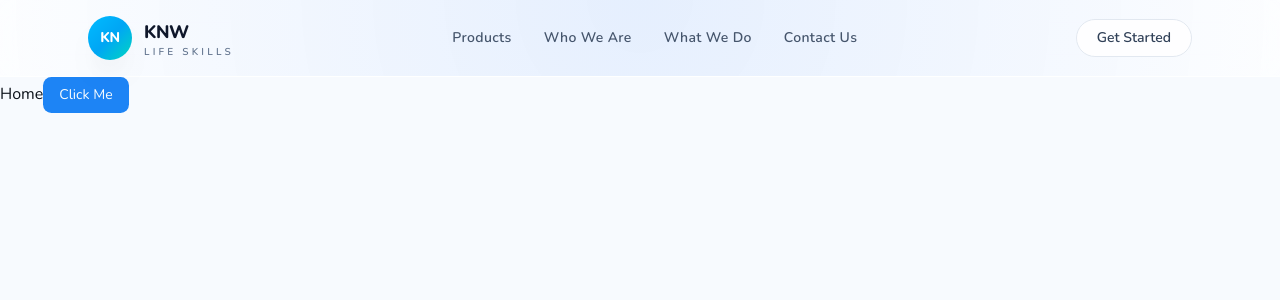
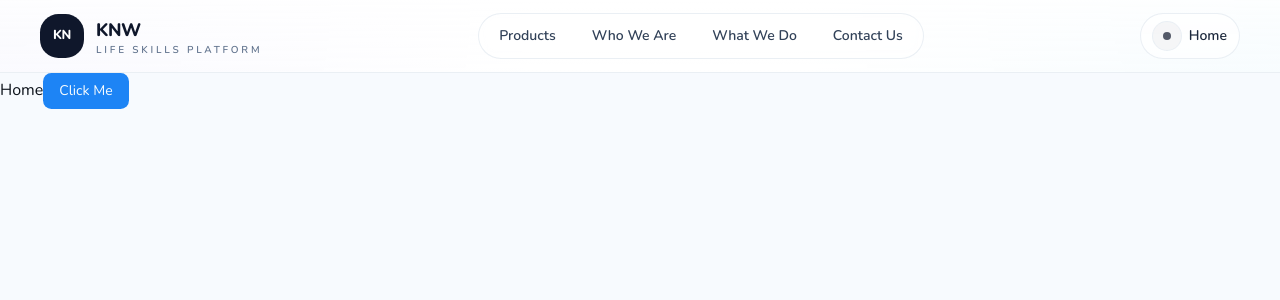
Before and after one commit to kajugadaniels/knw-web, a Next.js app: page / in a window 1280 px wide. Shown: the top 300 px of the page. Built offline with nearby package versions, Linux system fonts and the light colour scheme.

Commit message:
Modify Navabr design

```diff
--- a/src/components/shared/Navbar.tsx
+++ b/src/components/shared/Navbar.tsx
@@ -1,75 +1,126 @@
-import Link from "next/link"
-
-import { NAV_LINKS } from "@/constants/navigation"
+import Link from "next/link";
+import { NAV_LINKS } from "@/constants/navigation";
 
 const Navbar = () => {
     return (
-        <header className="relative sticky top-0 z-50 w-full border-b border-white/60 bg-white/70 backdrop-blur-xl">
-            <div className="pointer-events-none absolute inset-0 -z-10 bg-[radial-gradient(1200px_circle_at_top,_rgba(59,130,246,0.12),_transparent_55%)]" />
-            <div className="mx-auto flex w-full max-w-6xl items-center justify-between px-6 py-4">
+        <header className="sticky top-0 z-50 w-full">
+            {/* Top rail */}
+            <div className="relative border-b border-slate-200/70 bg-white/85 backdrop-blur-xl">
+                {/* Ambient */}
+                <div className="pointer-events-none absolute inset-0 -z-10">
+                    <div className="absolute inset-0 bg-[radial-gradient(900px_circle_at_top_left,rgba(99,102,241,0.10),transparent_60%)]" />
+                    <div className="absolute inset-0 bg-[radial-gradient(800px_circle_at_top_right,rgba(14,165,233,0.10),transparent_60%)]" />
+                    <div className="absolute inset-0 bg-linear-to-b from-white/90 via-white/75 to-white/65" />
+                </div>
+
+                <div className="mx-auto max-w-7xl px-4 sm:px-6 lg:px-10">
+                    <div className="flex h-16 items-center justify-between gap-3 sm:h-18">
+                        {/* Brand (new look) */}
                         <Link href="/" className="group inline-flex items-center gap-3">
-                    <span className="flex h-11 w-11 items-center justify-center rounded-full bg-gradient-to-br from-sky-400 via-sky-500 to-teal-400 text-white shadow-[0_18px_30px_-18px_rgba(15,23,42,0.6)]">
-                        <span className="text-sm font-extrabold tracking-tight">KN</span>
+                            <span className="relative grid h-10 w-10 place-items-center rounded-2xl bg-slate-900 text-white shadow-[0_18px_50px_-34px_rgba(15,23,42,0.85)] sm:h-11 sm:w-11">
+                                <span className="text-[12px] font-black tracking-tight sm:text-[13px]">
+                                    KN
                                 </span>
+                                <span className="pointer-events-none absolute inset-0 rounded-2xl ring-1 ring-white/10" />
+                                {/* subtle corner glint */}
+                                <span className="pointer-events-none absolute -right-2 -top-2 h-8 w-8 rounded-full bg-white/10 blur-xl opacity-0 transition group-hover:opacity-100" />
+                            </span>
+
                             <span className="flex flex-col leading-tight">
-                        <span className="text-lg font-extrabold tracking-tight text-slate-900">
+                                <span className="text-base font-extrabold tracking-tight text-slate-900 sm:text-lg">
                                     KNW
                                 </span>
-                        <span className="text-[10px] font-semibold uppercase tracking-[0.32em] text-slate-500">
-                            Life Skills
+                                <span className="text-[10px] font-semibold uppercase tracking-[0.28em] text-slate-500">
+                                    Life Skills Platform
                                 </span>
                             </span>
                         </Link>
 
-                <nav className="hidden items-center gap-8 lg:flex" aria-label="Primary">
+                        {/* Desktop navigation (centered pill) */}
+                        <div className="hidden lg:flex lg:flex-1 lg:justify-center">
+                            <nav
+                                aria-label="Primary"
+                                className="relative inline-flex items-center gap-1 rounded-full border border-slate-200/70 bg-white/70 p-1 shadow-[0_16px_40px_-32px_rgba(15,23,42,0.55)] backdrop-blur"
+                            >
                                 {NAV_LINKS.map((link) => (
                                     <Link
                                         key={link.label}
                                         href={link.href}
-                            className="group relative text-sm font-semibold tracking-wide text-slate-600 transition hover:text-slate-900"
+                                        className="group relative rounded-full px-4 py-2 text-sm font-semibold text-slate-700 transition hover:text-slate-900 focus-visible:outline-none focus-visible:ring-2 focus-visible:ring-sky-200"
                                     >
-                            {link.label}
-                            <span className="absolute -bottom-2 left-0 h-0.5 w-full origin-left scale-x-0 bg-slate-900 transition group-hover:scale-x-100" />
+                                        <span className="relative z-10">{link.label}</span>
+                                        <span className="pointer-events-none absolute inset-0 rounded-full bg-slate-900/3 opacity-0 transition group-hover:opacity-100" />
                                     </Link>
                                 ))}
                             </nav>
+                        </div>
 
-                <div className="flex items-center gap-3">
+                        {/* Right side: just menu/search placeholders (no CTAs) */}
+                        <div className="flex items-center gap-2">
+                            {/* Small icon-ish button (pure Tailwind, no deps) */}
                             <Link
-                        href="#contact-us"
-                        className="hidden items-center justify-center rounded-full border border-slate-200 bg-white/90 px-5 py-2 text-sm font-semibold text-slate-700 shadow-[0_12px_30px_-22px_rgba(15,23,42,0.6)] transition hover:border-slate-300 hover:bg-white sm:inline-flex"
+                                href="/"
+                                className="hidden items-center gap-2 rounded-full border border-slate-200/70 bg-white/70 px-3 py-2 text-sm font-semibold text-slate-800 shadow-[0_14px_34px_-30px_rgba(15,23,42,0.5)] transition hover:bg-white lg:inline-flex"
+                                aria-label="Home shortcut"
                             >
-                        Get Started
+                                <span className="grid h-7 w-7 place-items-center rounded-full bg-slate-900/4 ring-1 ring-slate-200/70">
+                                    <span className="block h-2 w-2 rounded-full bg-slate-900/70" />
+                                </span>
+                                <span className="hidden xl:block">Home</span>
                             </Link>
 
-                    <details className="relative lg:hidden">
-                        <summary className="list-none rounded-full border border-slate-200 bg-white/90 px-4 py-2 text-sm font-semibold text-slate-700 shadow-[0_12px_30px_-24px_rgba(15,23,42,0.5)] transition hover:border-slate-300 hover:bg-white focus-visible:outline-none focus-visible:ring-2 focus-visible:ring-slate-300">
+                            {/* Mobile menu */}
+                            <details className="group relative lg:hidden">
+                                <summary className="list-none">
+                                    <span className="inline-flex items-center justify-center rounded-full border border-slate-200/70 bg-white/80 px-3 py-2 text-sm font-semibold text-slate-900 shadow-[0_14px_34px_-30px_rgba(15,23,42,0.5)] transition hover:bg-white focus-visible:outline-none focus-visible:ring-2 focus-visible:ring-sky-200">
+                                        <span className="grid h-8 w-8 place-items-center rounded-full bg-slate-900/4 ring-1 ring-slate-200/70">
+                                            {/* hamburger -> X */}
+                                            <span className="relative block h-3.5 w-4">
+                                                <span className="absolute left-0 top-0 block h-0.5 w-4 rounded bg-slate-900 transition group-open:top-1.5 group-open:rotate-45" />
+                                                <span className="absolute left-0 top-1.5 block h-0.5 w-4 rounded bg-slate-900 transition group-open:opacity-0" />
+                                                <span className="absolute left-0 top-3 block h-0.5 w-4 rounded bg-slate-900 transition group-open:top-1.5 group-open:-rotate-45" />
+                                            </span>
+                                        </span>
+                                        <span className="ml-2 hidden sm:inline">Menu</span>
+                                    </span>
+                                </summary>
+
+                                <div className="absolute right-0 mt-3 w-[min(94vw,24rem)] overflow-hidden rounded-3xl border border-slate-200/70 bg-white/95 shadow-[0_30px_80px_-50px_rgba(15,23,42,0.85)] backdrop-blur-xl">
+                                    <div className="p-3">
+                                        {/* Quick header */}
+                                        <div className="rounded-2xl border border-slate-200/60 bg-slate-50 px-4 py-3">
+                                            <p className="text-xs font-extrabold uppercase tracking-[0.28em] text-slate-700">
                                                 Menu
-                        </summary>
-                        <div className="absolute right-0 mt-3 w-60 rounded-2xl border border-white/60 bg-white/95 p-3 shadow-[0_24px_60px_-36px_rgba(15,23,42,0.7)] backdrop-blur-xl">
-                            <nav className="flex flex-col gap-1" aria-label="Mobile">
+                                            </p>
+                                            <p className="mt-1 text-xs text-slate-600">
+                                                Browse pages and sections.
+                                            </p>
+                                        </div>
+
+                                        {/* Links */}
+                                        <nav className="mt-2 flex flex-col gap-1" aria-label="Mobile">
                                             {NAV_LINKS.map((link) => (
                                                 <Link
-                                        key={`${link.label}-mobile`}
+                                                    key={`${link.label}-m2`}
                                                     href={link.href}
-                                        className="rounded-xl px-3 py-2 text-sm font-semibold text-slate-700 transition hover:bg-slate-100"
+                                                    className="group relative rounded-2xl px-4 py-3 text-sm font-semibold text-slate-900 transition hover:bg-slate-100 focus-visible:outline-none focus-visible:ring-2 focus-visible:ring-sky-200"
                                                 >
-                                        {link.label}
+                                                    <span className="relative z-10">{link.label}</span>
+                                                    <span className="pointer-events-none absolute inset-y-0 left-2 my-2 w-1 rounded-full bg-indigo-500 opacity-0 transition group-hover:opacity-100" />
                                                 </Link>
                                             ))}
                                         </nav>
-                            <Link
-                                href="#contact-us"
-                                className="mt-3 flex items-center justify-center rounded-full bg-slate-900 px-4 py-2 text-sm font-semibold text-white shadow-[0_16px_30px_-18px_rgba(15,23,42,0.6)] transition hover:bg-slate-800"
-                            >
-                                Get Started
-                            </Link>
+                                    </div>
+
+                                    <div className="h-px w-full bg-linear-to-r from-transparent via-slate-200 to-transparent" />
                                 </div>
                             </details>
                         </div>
                     </div>
+                </div>
+            </div>
         </header>
-    )
-}
+    );
+};
 
-export default Navbar
+export default Navbar;
```
Lines whose indentation alone changed are shown as unchanged.
